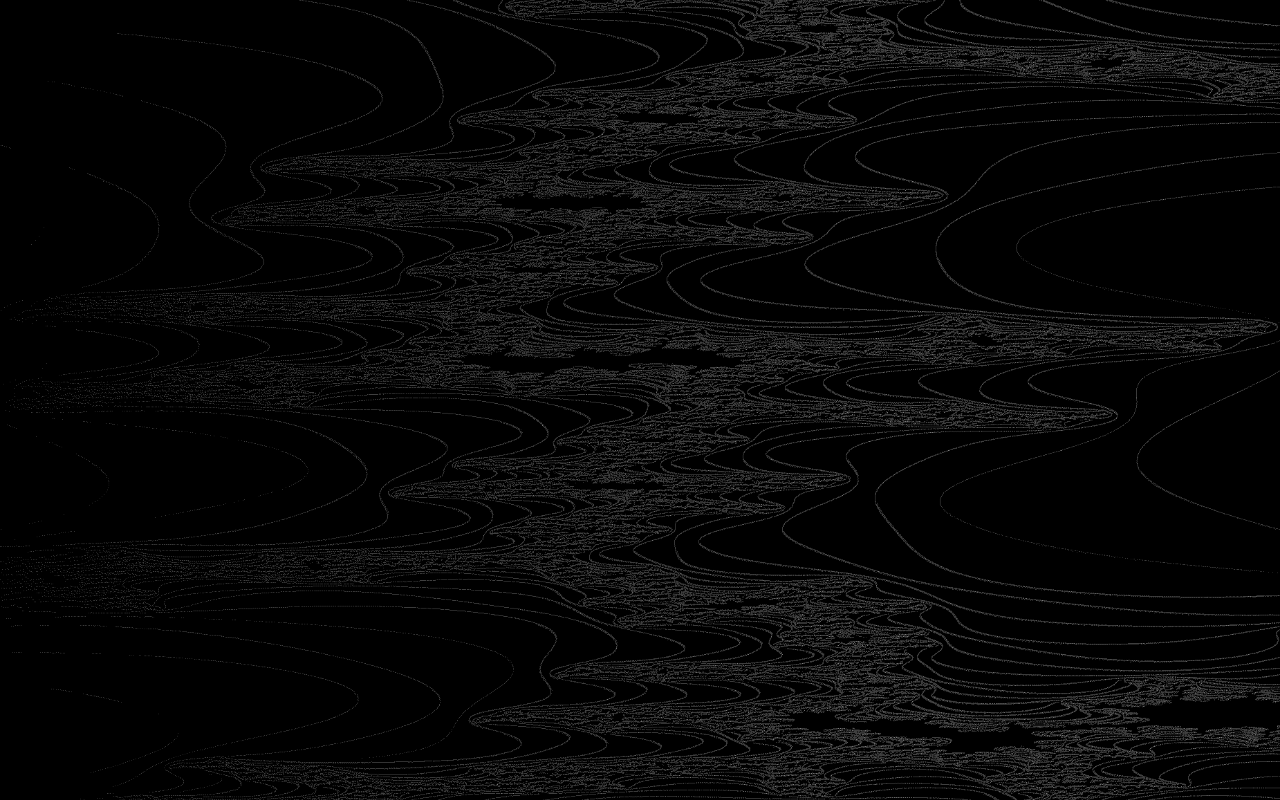
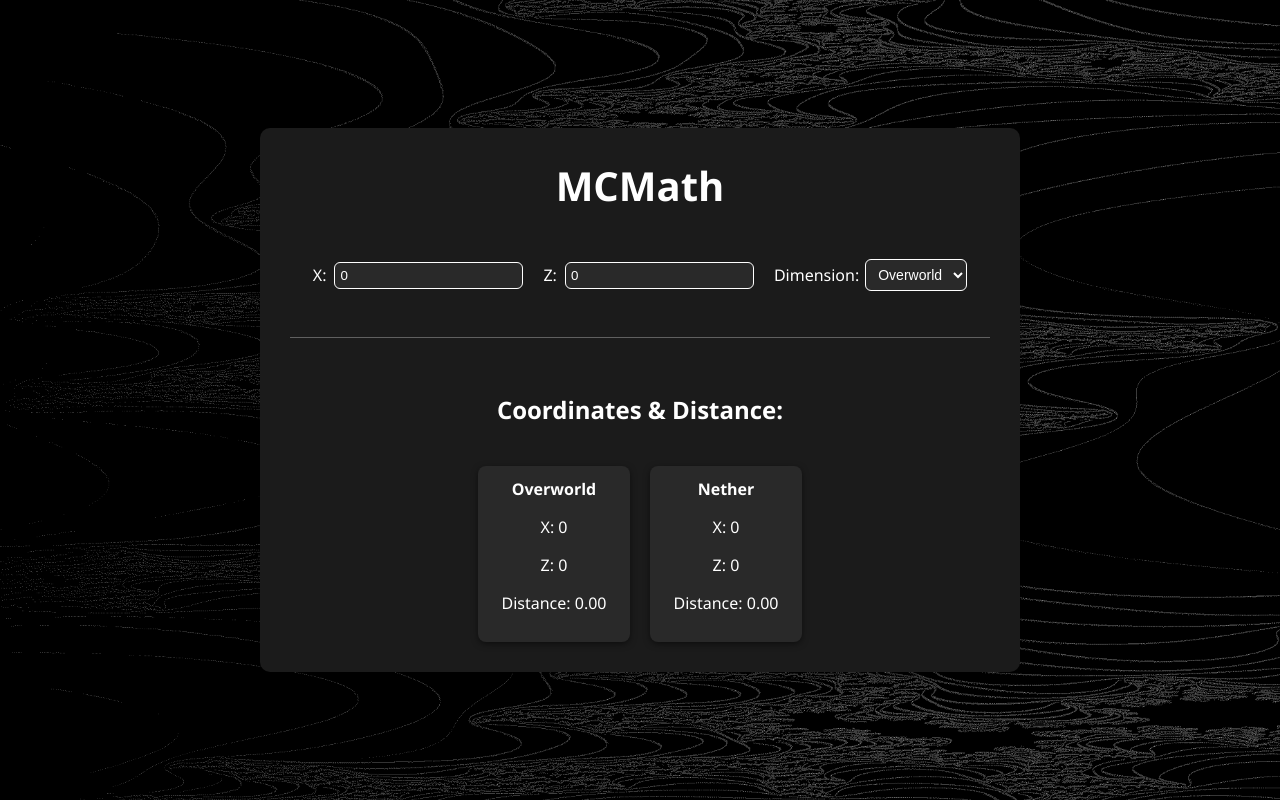
Before and after one commit to kybe236/website-frontend, a React (Vite) app: page /mcdimensions in a window 1280 px wide. Before the commit this address had no page. Built offline with nearby package versions, Linux system fonts and the light colour scheme.

Commit message:
added MCDimensions

```diff
--- a/src/index.css
+++ b/src/index.css
@@ -1,10 +1,19 @@
+:root {
+    --text-color: #fff;
+    --border-color: #555555;
+    --background-color: #1b1b1b;
+    --box-color: #1b1b1b;
+    --input-box-color: #292929;
+    --input-box-highlighted: #444444;
+}
+
 :root {
     padding: 0;
     margin: 0;
     width: 100%;
     font-family: 'Segoe UI', Roboto, sans-serif;
-    background-color: #121212;
-    color: #fff;
+    background-color: var(--background-color);
+    color: var(--text-color);
     box-sizing: border-box;
 }
 
@@ -20,7 +29,7 @@ html, body {
     min-width: 300px;
     max-width: 700px;
     padding: 30px;
-    background-color: #1b1b1b;
+    background-color: var(--background-color);
     border-radius: 10px;
     display: flex;
     flex-direction: column;
--- a/src/main.tsx
+++ b/src/main.tsx
@@ -5,6 +5,7 @@ import {BrowserRouter, Route, Routes} from "react-router";
 import Root from "./paths/root/Root.tsx";
 import Crypto from "./paths/crypto/Crypto.tsx";
 import Beta from "./paths/beta/Beta.tsx";
+import MCDimensions from "./paths/mcmath/MCDimensions.tsx";
 
 createRoot(document.getElementById('root')!).render(
     <StrictMode>
@@ -24,6 +25,7 @@ createRoot(document.getElementById('root')!).render(
                     <Route path="/" element={<Root/>}/>
                     <Route path="/crypto" element={<Crypto/>}/>
                     <Route path="/beta" element={<Beta />} />
+                    <Route path="/mcdimensions" element={<MCDimensions />} />
                 </Routes>
             </BrowserRouter>
         </div>
--- a/src/paths/crypto/Crypto.css
+++ b/src/paths/crypto/Crypto.css
@@ -1,6 +1,6 @@
 button {
-    background-color: #2c2c2c;
-    color: #fff;
+    background-color: var(--input-box-color);
+    color: var(--text-color);
     border: none;
     padding: 12px 28px;
     font-size: 1.1rem;
@@ -12,7 +12,7 @@ button {
 }
 
 button:hover {
-    background-color: #444;
+    background-color: var(--input-box-highlighted);
     transform: translateY(-2px);
     box-shadow: 0 6px 12px rgba(0, 0, 0, 0.3);
 }
@@ -38,9 +38,9 @@ button:active {
 }
 
 .top-bar select {
-    background-color: #2c2c2c;
-    color: #fff;
-    border: 1px solid #555;
+    background-color: var(--input-box-color);
+    color: var(--text-color);
+    border: 1px solid var(--border-color);
     padding: 6px 12px;
     border-radius: 6px;
     font-size: 0.95rem;
@@ -56,8 +56,8 @@ button:active {
 #key-input,
 #result-output {
     width: 100%;
-    background-color: #1e1e1e;
-    color: #fff;
+    background-color: var(--input-box-color);
+    color: var(--text-color);
     border: 1px solid #555;
     border-radius: 6px;
     padding: 12px;
@@ -71,17 +71,16 @@ button:active {
 .text-box textarea:focus,
 #key-input:focus,
 #result-output:focus {
-    border-color: #888;
+    border-color: var(--border-color);
     box-shadow: 0 0 8px rgba(255, 255, 255, 0.1);
     outline: none;
 }
 
-/* Headings */
 h1 {
     text-align: center;
     font-size: 2.5rem;
-    font-weight: 700;
     margin-bottom: 20px;
+    margin-top: 0;
 }
 
 h3 {
@@ -89,20 +88,18 @@ h3 {
     margin-bottom: 15px;
 }
 
-/* Exec button */
 #exec-btn {
     width: 100%;
     font-size: 1rem;
     font-weight: bold;
-    border: 1px solid #555;
+    border: 1px solid var(--border-color);
     border-radius: 6px;
 }
 
 #exec-btn:hover {
-    background-color: #333;
+    background-color: var(--input-box-highlighted);
 }
 
-/* Result output */
 #result-output {
     min-height: 120px;
     max-height: 300px;
--- /dev/null
+++ b/src/paths/mcmath/MCDimensions.css
@@ -0,0 +1,89 @@
+.coordinates-container input {
+    background-color: var(--input-box-color);
+    border: 1px var(--text-color) solid;
+    color: var(--text-color);
+
+    padding: 5px;
+    border-radius: 6px;
+    outline: none;
+}
+
+.coordinates-input {
+    display: flex;
+    align-items: center;
+    gap: 8px;
+}
+
+.coordinates-container {
+    display: flex;
+    gap: 20px;
+    justify-content: center;
+    align-items: center;
+    flex-wrap: wrap;
+}
+
+.dimension-container {
+    display: flex;
+    justify-content: center;
+    align-items: center;
+    flex-wrap: wrap;
+    gap: 6px;
+}
+
+.dimension-container select {
+    padding: 6px 8px;
+    border: 1px solid var(--text-color);
+    background-color: var(--input-box-color, #1b1b1b);
+    color: var(--text-color);
+    border-radius: 6px;
+    font-size: 14px;
+}
+
+.separator {
+    margin: 20px 0;
+    border: none;
+    height: 1px;
+    background-color: var(--text-color, #fff);
+    opacity: 0.3;
+}
+
+.results {
+    display: flex;
+    flex-direction: column;
+    align-items: center;
+    gap: 20px;
+}
+
+.results-grid {
+    display: flex;
+    gap: 20px;
+    flex-wrap: wrap;
+    justify-content: center;
+}
+
+.result-card {
+    background-color: var(--input-box-color, #1b1b1b);
+    padding: 12px 16px;
+    border-radius: 8px;
+    text-align: center;
+    min-width: 120px;
+    box-shadow: 0 2px 6px rgba(0, 0, 0, 0.5);
+}
+
+.result-card strong {
+    display: block;
+    margin-bottom: 6px;
+    font-size: 16px;
+    color: var(--text-color);
+}
+
+
+
+/* Hide up and down arrow */
+.coordinates-container input[type="number"]::-webkit-inner-spin-button,
+.coordinates-container input[type="number"]::-webkit-outer-spin-button {
+    appearance: none;
+}
+.coordinates-container input[type="number"] {
+    -moz-appearance: textfield;
+}
--- /dev/null
+++ b/src/paths/mcmath/MCDimensions.tsx
@@ -0,0 +1,106 @@
+import "./MCDimensions.css";
+import { useState } from "react";
+
+type Dimension = "overworld" | "nether";
+type Coords = { x: number; z: number };
+
+function MCDimensions() {
+    const [x, setX] = useState<string>("0");
+    const [z, setZ] = useState<string>("0")
+    const [dimension, setDimension] = useState<Dimension>("overworld");
+
+    const dimensions: Dimension[] = ["overworld", "nether"];
+
+    const parseCoord = (value: string): number => (value === "" ? 0 : Number(value));
+
+    const convertCoords = (target: Dimension): Coords => {
+        const numX = parseCoord(x);
+        const numZ = parseCoord(z);
+
+        if (dimension === target) return { x: numX, z: numZ };
+
+        return dimension === "overworld"
+            ? { x: numX / 8, z: numZ / 8 }
+            : { x: numX * 8, z: numZ * 8 };
+    };
+
+    const getDistance = ({ x, z }: Coords): string =>
+        Math.sqrt(x ** 2 + z ** 2).toFixed(2);
+
+    const formatCoord = (num: number) => Number(num.toFixed(2));
+
+    const capitalize = (s: string) => s.charAt(0).toUpperCase() + s.slice(1);
+
+    const copyToClipboard = (coords: Coords) => {
+        const text = `X: ${formatCoord(coords.x)}, Z: ${formatCoord(coords.z)}`;
+        navigator.clipboard.writeText(text)
+            .then(() => alert(`Copied: ${text}`))
+            .catch(err => console.error("Failed to copy: ", err));
+    };
+
+    return (
+        <div className="main-container">
+            <h1>MCMath</h1>
+
+            <div className="coordinates-container">
+                <div className="coordinates-input">
+                    <p>X:</p>
+                    <input
+                        type="number"
+                        value={x}
+                        onChange={(e) => setX(e.target.value)}
+                        placeholder="X"
+                    />
+                </div>
+
+                <div className="coordinates-input">
+                    <p>Z:</p>
+                    <input
+                        type="number"
+                        value={z}
+                        onChange={(e) => setZ(e.target.value)}
+                        placeholder="Z"
+                    />
+                </div>
+
+                <div className="dimension-container">
+                    <p>Dimension:</p>
+                    <select
+                        value={dimension}
+                        onChange={(e) => setDimension(e.target.value as Dimension)}
+                    >
+                        <option value="overworld">Overworld</option>
+                        <option value="nether">Nether</option>
+                    </select>
+                </div>
+            </div>
+
+            <hr className="separator" />
+
+            <div className="results">
+                <h2>Coordinates & Distance:</h2>
+                <div className="results-grid">
+                    {dimensions.map((dim) => {
+                        const coords = convertCoords(dim);
+                        return (
+                            <div
+                                key={dim}
+                                className="result-card"
+                                onClick={() => copyToClipboard(coords)}
+                                style={{ cursor: "pointer" }}
+                                title="Click to copy coordinates"
+                            >
+                                <strong>{capitalize(dim)}</strong>
+                                <p>X: {formatCoord(coords.x)}</p>
+                                <p>Z: {formatCoord(coords.z)}</p>
+                                <p>Distance: {getDistance(coords)}</p>
+                            </div>
+                        );
+                    })}
+                </div>
+            </div>
+        </div>
+    );
+}
+
+export default MCDimensions;
--- a/src/paths/root/Root.tsx
+++ b/src/paths/root/Root.tsx
@@ -18,6 +18,7 @@ function Root() {
                 <div className="right-side">
                     <Link to="/crypto" className="nav-link">KybeCrypt</Link>
                     <Link to="/beta" className="nav-link">Beta</Link>
+                    <Link to="/mcdimensions" className="nav-link">MCDimensions</Link>
                     <a href="https://github.com/kybe236" className="nav-link" target="_blank" rel="noopener noreferrer">
                         GitHub
                     </a>
```
